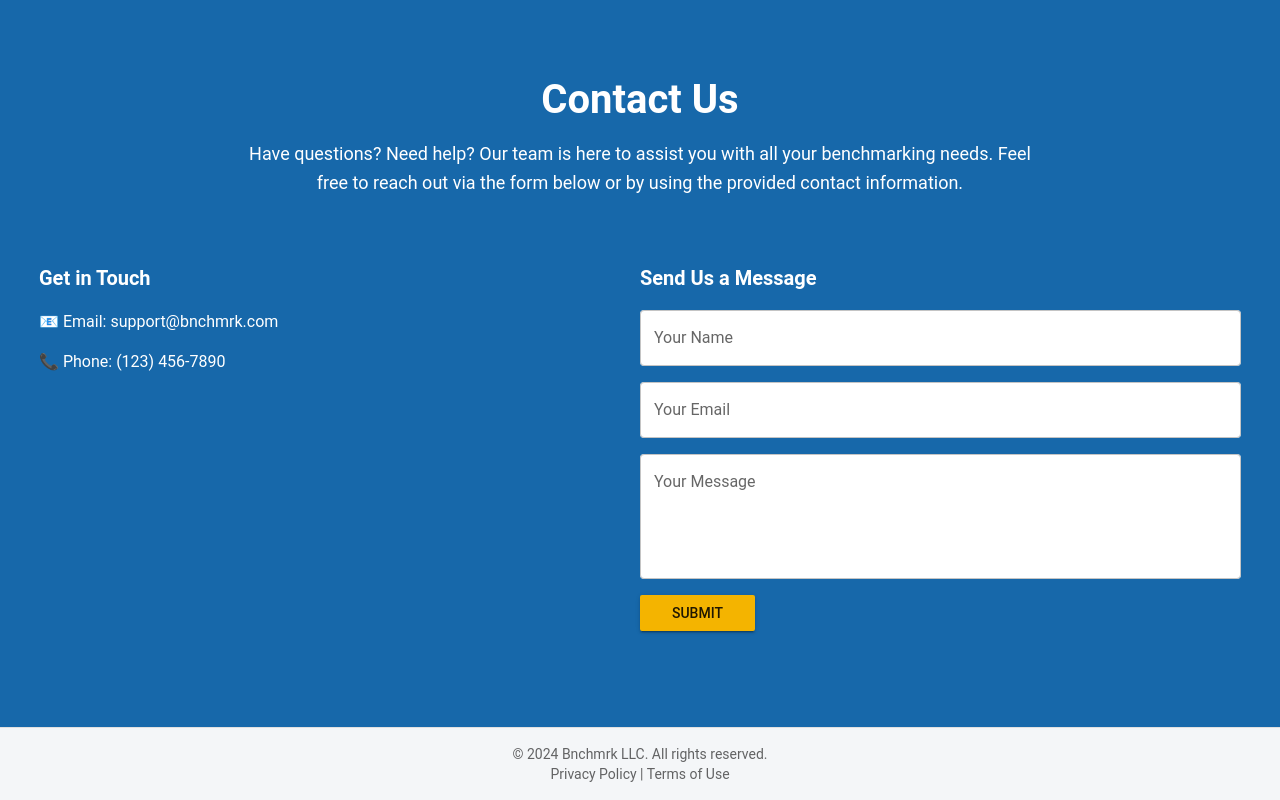
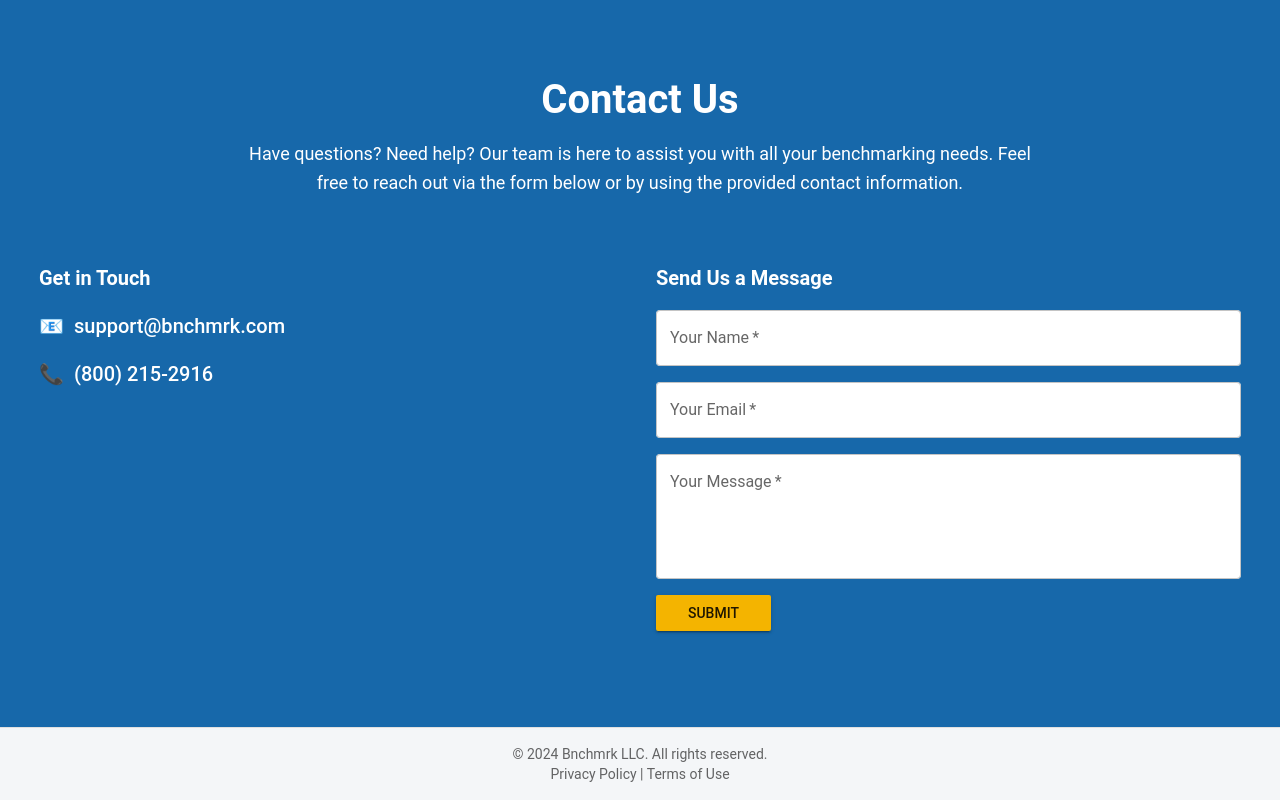
Before and after one commit to adkimmel/bnchmrk-marketing, a Next.js app: page / in a window 1280 px wide. Shown: the part 5129-5929 px from the top of the page. Built offline with nearby package versions, Linux system fonts and the light colour scheme; no server answers.

Commit message:
contact section

```diff
--- /dev/null
+++ b/app/api/contact/route.js
@@ -0,0 +1,46 @@
+import sendgrid from "@sendgrid/mail";
+
+sendgrid.setApiKey(process.env.SENDGRID_API_KEY);
+
+export async function POST(req) {
+  try {
+    const { name, email, message } = await req.json();
+
+    if (!name || !email || !message) {
+      return new Response(
+        JSON.stringify({ error: "All fields are required." }),
+        { status: 400 }
+      );
+    }
+
+    // SendGrid email setup
+    const mailOptions = {
+      to: "support@bnchmrk.com",
+      from: "noreply@bnchmrk.com",
+      subject: "New Message from Contact Form",
+      text: `
+        Name: ${name}
+        Email: ${email}
+        Message: ${message}
+      `,
+      html: `
+        <div>
+          <p><strong>Name:</strong> ${name}</p>
+          <p><strong>Email:</strong> ${email}</p>
+          <p><strong>Message:</strong></p>
+          <p>${message}</p>
+        </div>
+      `,
+    };
+
+    // Send the email
+    await sendgrid.send(mailOptions);
+
+    return new Response(JSON.stringify({ success: true }), { status: 200 });
+  } catch (error) {
+    console.error("Error sending email:", error);
+    return new Response(JSON.stringify({ error: "Failed to send message." }), {
+      status: 500,
+    });
+  }
+}
--- a/components/Contact.js
+++ b/components/Contact.js
@@ -1,25 +1,71 @@
 // components/Contact.js
 
 "use client";
-import { Box, Grid, Typography, TextField, Button } from "@mui/material";
+import { useState } from "react";
+import {
+  Box,
+  Grid,
+  Typography,
+  TextField,
+  Button,
+  Alert,
+  CircularProgress,
+} from "@mui/material";
 
 export default function Contact() {
+  const [formData, setFormData] = useState({
+    name: "",
+    email: "",
+    message: "",
+  });
+  const [loading, setLoading] = useState(false);
+  const [success, setSuccess] = useState(null);
+
+  const handleChange = (e) => {
+    const { name, value } = e.target;
+    setFormData((prev) => ({ ...prev, [name]: value }));
+  };
+
+  const handleSubmit = async (e) => {
+    e.preventDefault();
+    setLoading(true);
+    setSuccess(null);
+
+    try {
+      const response = await fetch("/api/contact", {
+        method: "POST",
+        headers: { "Content-Type": "application/json" },
+        body: JSON.stringify(formData),
+      });
+
+      if (response.ok) {
+        setSuccess(true);
+        setFormData({ name: "", email: "", message: "" });
+      } else {
+        setSuccess(false);
+      }
+    } catch (error) {
+      console.error("Error submitting form:", error);
+      setSuccess(false);
+    } finally {
+      setLoading(false);
+    }
+  };
+
   return (
-    <Grid container>
-      {/* Contact Information */}
+    <Grid container spacing={4}>
       <Grid item xs={12} md={6}>
         <Typography variant="h6" sx={{ fontWeight: 600, marginBottom: "1rem" }}>
           Get in Touch
         </Typography>
-        <Typography variant="body1" sx={{ marginBottom: "1rem" }}>
-          📧 Email: support@bnchmrk.com
+        <Typography variant="h6" sx={{ marginBottom: "1rem" }}>
+          📧 <span style={{ paddingLeft: 5 }}>support@bnchmrk.com</span>
         </Typography>
-        <Typography variant="body1" sx={{ marginBottom: "1rem" }}>
-          📞 Phone: (123) 456-7890
+        <Typography variant="h6">
+          📞 <span style={{ paddingLeft: 5 }}>(800) 215-2916</span>
         </Typography>
       </Grid>
 
-      {/* Contact Form */}
       <Grid item xs={12} md={6}>
         <Typography variant="h6" sx={{ fontWeight: 600, marginBottom: "1rem" }}>
           Send Us a Message
@@ -31,35 +77,53 @@ export default function Contact() {
             flexDirection: "column",
             gap: "1rem",
           }}
+          onSubmit={handleSubmit}
         >
           <TextField
+            name="name"
             label="Your Name"
             variant="outlined"
             fullWidth
+            value={formData.name}
+            onChange={handleChange}
             InputProps={{
               sx: { backgroundColor: "white", borderRadius: "4px" },
             }}
+            required
           />
           <TextField
+            name="email"
             label="Your Email"
             type="email"
             variant="outlined"
             fullWidth
+            value={formData.email}
+            onChange={handleChange}
             InputProps={{
               sx: { backgroundColor: "white", borderRadius: "4px" },
             }}
+            required
           />
           <TextField
+            name="message"
             label="Your Message"
             multiline
             rows={4}
             variant="outlined"
             fullWidth
+            value={formData.message}
+            onChange={handleChange}
             InputProps={{
               sx: { backgroundColor: "white", borderRadius: "4px" },
             }}
+            required
           />
+
+          {loading ? (
+            <CircularProgress />
+          ) : (
             <Button
+              type="submit"
               variant="contained"
               color="secondary"
               sx={{
@@ -69,6 +133,16 @@ export default function Contact() {
             >
               Submit
             </Button>
+          )}
+
+          {success === true && (
+            <Alert severity="success">Message sent successfully!</Alert>
+          )}
+          {success === false && (
+            <Alert severity="error">
+              Failed to send message. Please try again.
+            </Alert>
+          )}
         </Box>
       </Grid>
     </Grid>
--- a/package.json
+++ b/package.json
@@ -13,6 +13,7 @@
 		"@emotion/styled": "^11.14.0",
 		"@mui/icons-material": "^6.2.0",
 		"@mui/material": "^6.2.0",
+		"@sendgrid/mail": "^8.1.4",
 		"next": "15.1.0",
 		"react": "^19.0.0",
 		"react-dom": "^19.0.0"
```
Also changed, not shown: 1 other file (tests, documents, lock files or other folders). Lines whose indentation alone changed are shown as unchanged.
